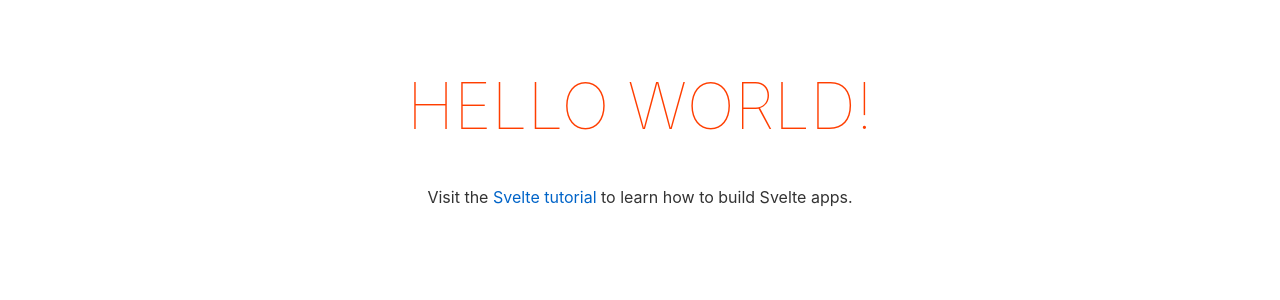
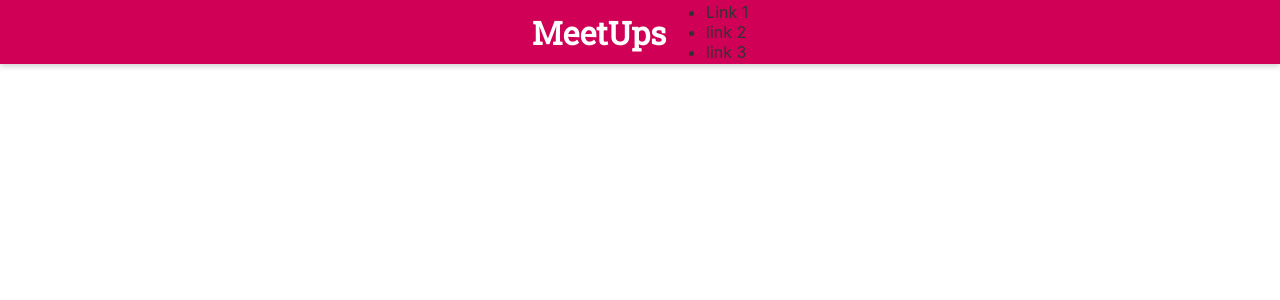
Before and after one commit to huzeyfetas/svelte-meetup-app, a Svelte app: page / in a window 1280 px wide. Shown: the top 300 px of the page. Built offline with nearby package versions, Linux system fonts and the light colour scheme.

Commit message:
header added

```diff
--- a/public/global.css
+++ b/public/global.css
@@ -1,7 +1,15 @@
-html, body {
+@import url("https://fonts.googleapis.com/css?family=Lato|Roboto+Slab");
+
+* {
+  box-sizing: border-box;
+}
+
+html,
+body {
   position: relative;
   width: 100%;
   height: 100%;
+  font-family: "Lato", "sans-serif";
 }
 
 body {
@@ -9,11 +17,12 @@ body {
   margin: 0;
   padding: 8px;
   box-sizing: border-box;
-	font-family: -apple-system, BlinkMacSystemFont, "Segoe UI", Roboto, Oxygen-Sans, Ubuntu, Cantarell, "Helvetica Neue", sans-serif;
+  font-family: -apple-system, BlinkMacSystemFont, "Segoe UI", Roboto,
+    Oxygen-Sans, Ubuntu, Cantarell, "Helvetica Neue", sans-serif;
 }
 
 a {
-	color: rgb(0,100,200);
+  color: rgb(0, 100, 200);
   text-decoration: none;
 }
 
@@ -22,14 +31,17 @@ a:hover {
 }
 
 a:visited {
-	color: rgb(0,80,160);
+  color: rgb(0, 80, 160);
 }
 
 label {
   display: block;
 }
 
-input, button, select, textarea {
+input,
+button,
+select,
+textarea {
   font-family: inherit;
   font-size: inherit;
   -webkit-padding: 0.4em 0;
--- a/src/App.svelte
+++ b/src/App.svelte
@@ -1,30 +1,5 @@
 <script>
-	export let name;
+  import Header from "./shared/Header.svelte";
 </script>
 
-<main>
-	<h1>Hello {name}!</h1>
-	<p>Visit the <a href="https://svelte.dev/tutorial">Svelte tutorial</a> to learn how to build Svelte apps.</p>
-</main>
-
-<style>
-	main {
-		text-align: center;
-		padding: 1em;
-		max-width: 240px;
-		margin: 0 auto;
-	}
-
-	h1 {
-		color: #ff3e00;
-		text-transform: uppercase;
-		font-size: 4em;
-		font-weight: 100;
-	}
-
-	@media (min-width: 640px) {
-		main {
-			max-width: none;
-		}
-	}
-</style>
+<Header />
--- a/src/main.js
+++ b/src/main.js
@@ -1,10 +1,7 @@
-import App from './App.svelte';
+import App from "./App.svelte";
 
 const app = new App({
-	target: document.body,
-	props: {
-		name: 'world'
-	}
+  target: document.body,
 });
 
 export default app;
--- /dev/null
+++ b/src/shared/Header.svelte
@@ -0,0 +1,30 @@
+<header>
+  <h1>MeetUps</h1>
+  <nav>
+    <ul>
+      <li>Link 1</li>
+      <li>link 2</li>
+      <li>link 3</li>
+    </ul>
+  </nav>
+</header>
+
+<style>
+  header {
+    position: fixed;
+    top: 0;
+    left: 0;
+    width: 100%;
+    height: 4rem;
+    background-color: #cf0056;
+    display: flex;
+    justify-content: center;
+    align-items: center;
+    box-shadow: 0 2px 6px rgba(0, 0, 0, 0.2);
+  }
+  h1 {
+    margin: 0;
+    color: white;
+    font-family: "Roboto Slab", serif;
+  }
+</style>
```
Lines whose indentation alone changed are shown as unchanged.
